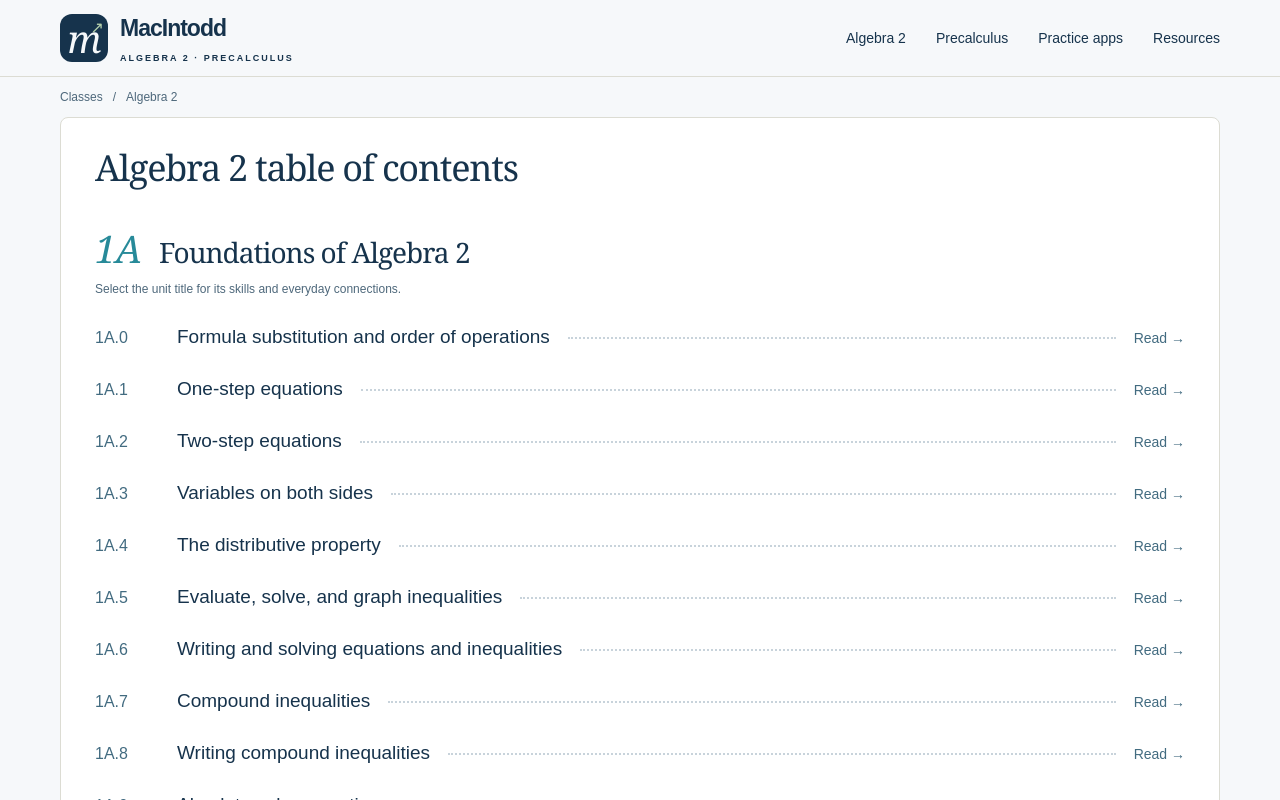
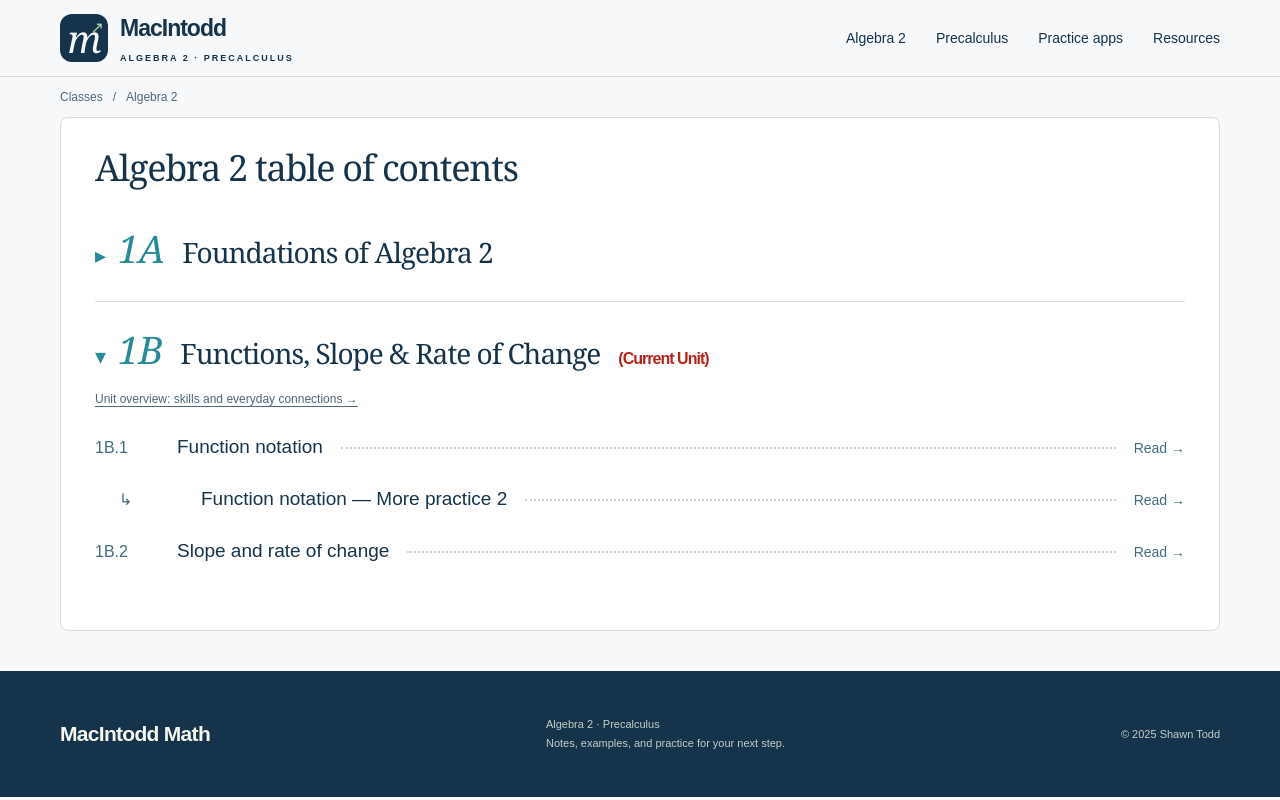
Before and after one commit to macintodd/macintodd-math-site, a Next.js app: page /courses/algebra-2 in a window 1280 px wide. Shown: the top 800 px of the page. Built offline with nearby package versions, Linux system fonts and the light colour scheme.

Commit message:
Fold Algebra 2 units and highlight current Unit 1B

```diff
--- a/src/app/courses/[course]/page.tsx
+++ b/src/app/courses/[course]/page.tsx
@@ -19,13 +19,13 @@ export default async function CoursePage({ params }: { params: Promise<{ course:
     <nav className="book-breadcrumb" aria-label="Breadcrumb"><Link href="/">Classes</Link><span aria-hidden="true">/</span><span>{course.title}</span></nav>
     <div className="course-index-content">
       <header><h1>{course.title} table of contents</h1></header>
-      {courseUnits.map(unit => <section className="toc-unit" key={unit.slug}>
-        <h2><Link href={`/courses/${courseId}/units/${unit.slug}`}><span className="toc-unit-number">{unit.number}</span><span>{unit.title}</span></Link></h2>
-        <p className="toc-unit-hint">Select the unit title for its skills and everyday connections.</p>
+      {courseUnits.map(unit => <details className="toc-unit toc-folding-unit" key={unit.slug} open={unit.slug === 'unit-1b'}>
+        <summary><h2><span className="toc-unit-number">{unit.number}</span><span>{unit.title}</span>{unit.slug === 'unit-1b' && <span className="current-unit">(Current Unit)</span>}</h2></summary>
+        <p className="toc-unit-hint"><Link href={`/courses/${courseId}/units/${unit.slug}`}>Unit overview: skills and everyday connections →</Link></p>
         <ol className="toc-lessons">{lessons.filter(lesson => lesson.course === courseId && lesson.unitSlug === unit.slug).map(lesson => <li className={lesson.followUpOf ? 'toc-follow-up' : undefined} key={lesson.slug}>
           <Link href={`/courses/${courseId}/${lesson.slug}`}><span className="toc-lesson-number">{lesson.followUpOf ? '↳' : `${unit.number}.${lesson.number.match(/\d+/)?.[0]}`}</span><span className="toc-lesson-title">{lesson.title}</span><span className="toc-leader" aria-hidden="true" /><span className="toc-read">Read <span aria-hidden="true">→</span></span></Link>
         </li>)}</ol>
-      </section>)}
+      </details>)}
     </div>
   </section>
   const pages: BookPage[] = []
--- a/src/app/globals.css
+++ b/src/app/globals.css
@@ -184,3 +184,13 @@ body:has(.book-reader) .site-footer{display:none}
 .toc-lessons .toc-follow-up{margin-left:24px}
 
 .lesson-sidebar .unit-follow-up{margin-left:16px}
+
+.toc-folding-unit>summary{cursor:pointer;display:flex;align-items:baseline;gap:12px;list-style:none;min-height:48px}
+.toc-folding-unit>summary::-webkit-details-marker{display:none}
+.toc-folding-unit>summary::before{content:'▸';color:var(--teal);font-size:22px}
+.toc-folding-unit[open]>summary::before{content:'▾'}
+.toc-folding-unit>summary h2{display:flex;align-items:baseline;flex-wrap:wrap;gap:10px 18px;margin:0}
+.toc-folding-unit>summary:focus-visible{outline:2px solid var(--teal);outline-offset:5px;border-radius:3px}
+.toc-folding-unit .current-unit{color:#b42318;font:600 16px/1.4 Arial,sans-serif}
+.toc-folding-unit .toc-unit-hint{margin-top:12px}
+.toc-folding-unit .toc-unit-hint a{text-decoration:underline;text-underline-offset:3px}
```
